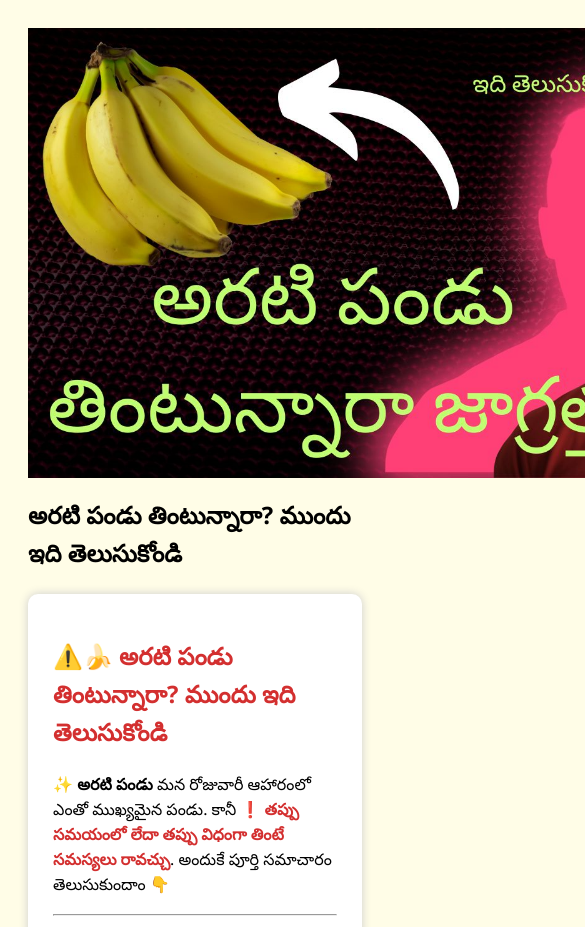
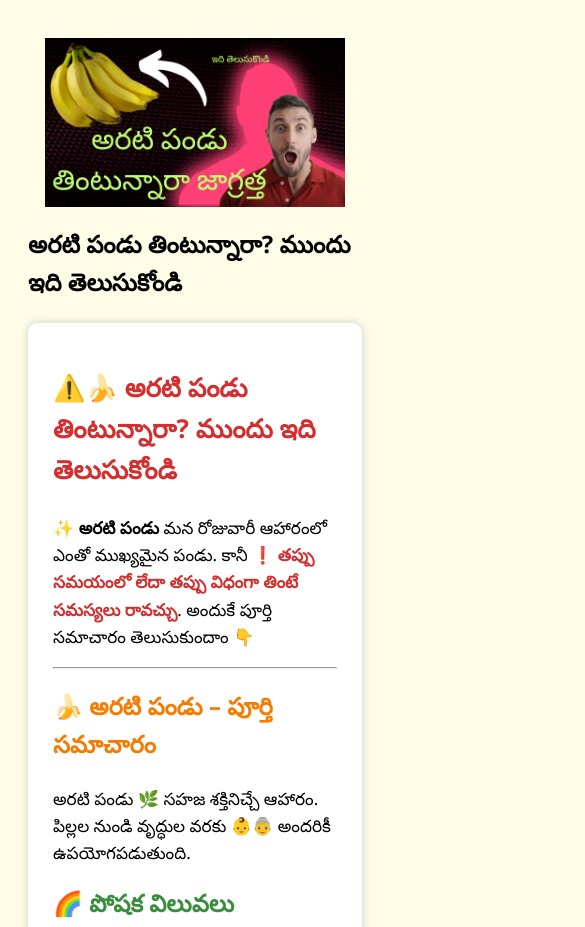
Before and after one commit to msathish123/Apple, a plain HTML site: page blog2.html in a window 390 px wide. Shown: the top 927 px of the page, 585 px wide, since content can reach past the window. Drawn offline with Linux system fonts and the light colour scheme.

Commit message:
Update blog2.html

```diff
--- a/blog2.html
+++ b/blog2.html
@@ -1,7 +1,24 @@
 <article class="post">
 
-  <img src="banana.jpg" alt="Blog Image" style="width:800;max-height:600px;object-fit:cover;">
+<style>
+@media (max-width: 768px) {
+  .blog-image {
+    max-width: 90%;
+    height: auto;
+    margin: 10px auto;
+    display: block;
+  }
+  h1 {
+    font-size: 26px;
+  }
+  p {
+    font-size: 17px;
+    line-height: 1.6;
+  }
+}
+</style>
 
+<img src="banana.jpg" class="blog-image" alt="అరటి పండు జాగ్రత్త">
 
   <h2>అరటి పండు తింటున్నారా? ముందు ఇది తెలుసుకోండి</h2>
 
```
